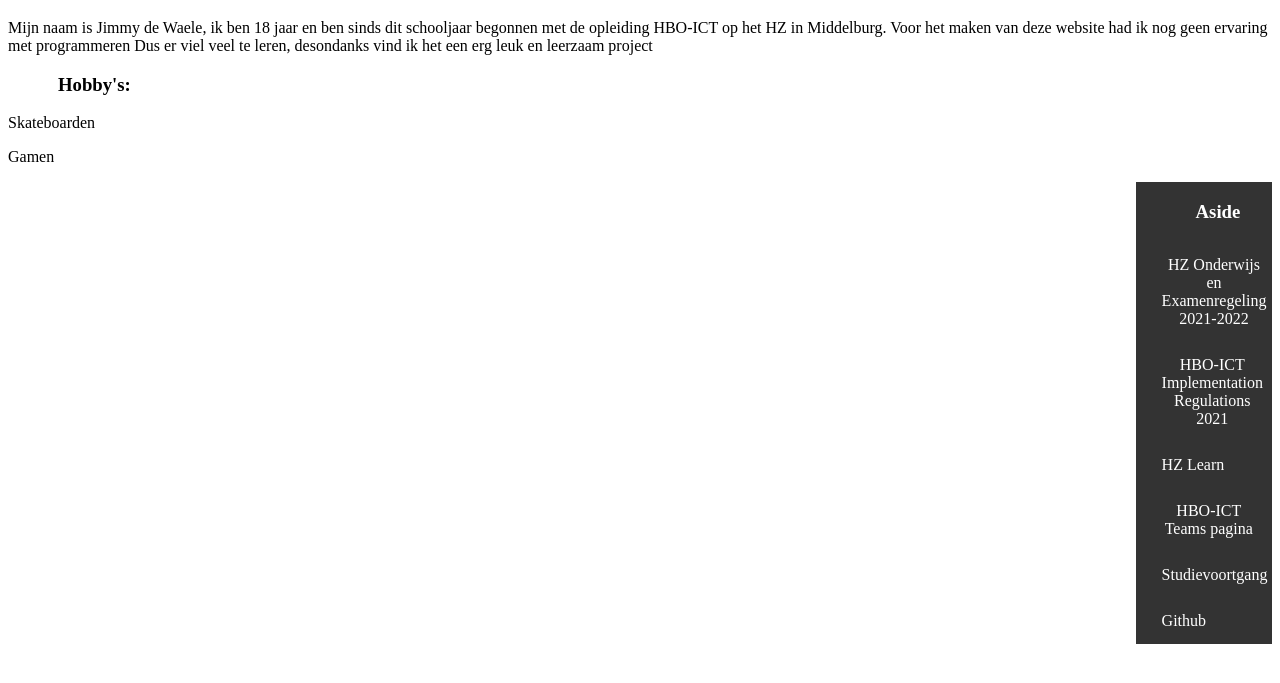
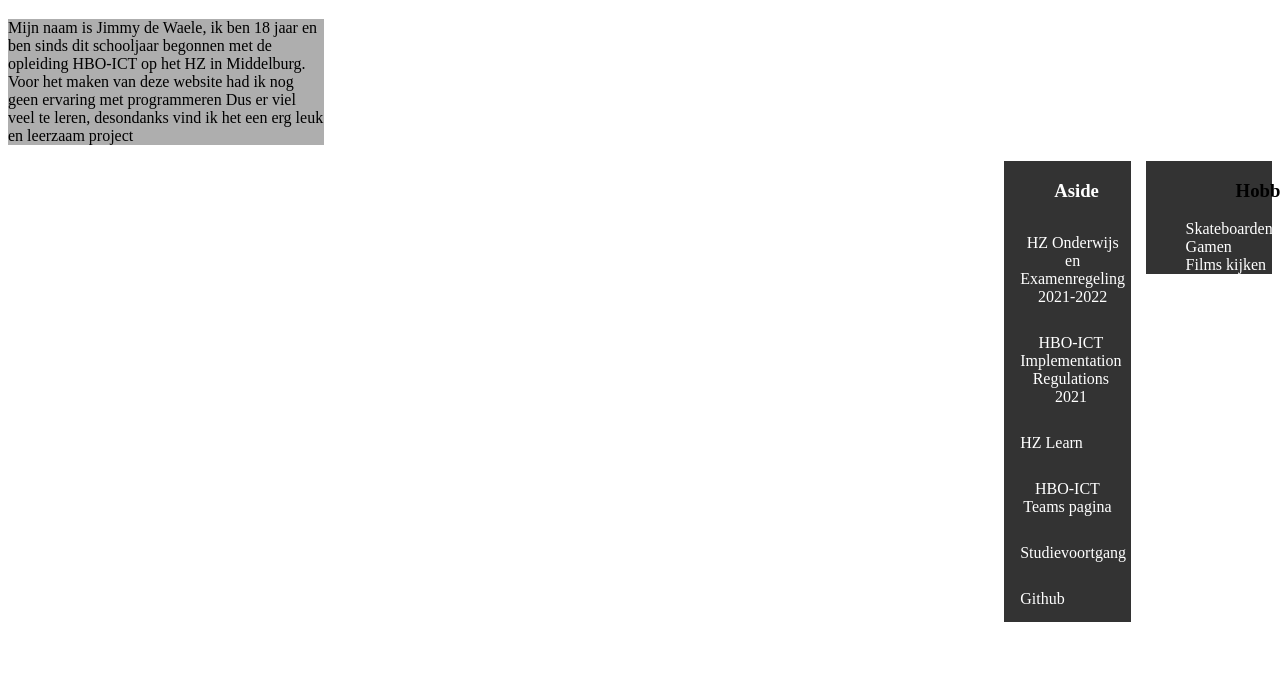
Before and after one commit to JimmydeWaele/JimmydeWaele, a plain HTML site: page profile.html in a window 1280 px wide. Shown: the part 115-798 px from the top of the page. Drawn offline with Linux system fonts and the light colour scheme.

Commit message:
08/09/2021

```diff
--- a/profile.html
+++ b/profile.html
@@ -50,11 +50,37 @@
 
 <main>
   <article>
-<p>Mijn naam is Jimmy de Waele, ik ben 18 jaar en ben sinds dit schooljaar begonnen met de opleiding HBO-ICT op het HZ in Middelburg. Voor het maken van deze website had ik nog geen ervaring met programmeren Dus er viel veel te leren, desondanks vind ik het een erg leuk en leerzaam project</p>
-<h3>Hobby's:</h3>
-<p>Skateboarden</li>
-<p>Gamen</li>
+    <style>
+      p{
+        width:25%;
+        background-color:rgba(51, 51, 51, 0.397);
+      }
+
+
+    </style>
+<p>Mijn naam is Jimmy de Waele, ik ben 18 jaar en ben sinds dit schooljaar begonnen met de opleiding HBO-ICT op het HZ in Middelburg.
+Voor het maken van deze website had ik nog geen ervaring met programmeren Dus er viel veel te leren, desondanks vind ik het een erg leuk en leerzaam project</p>
 </article>
+<article>
+    <style>
+      p{
+        width:25%;
+        background-color:rgba(51, 51, 51, 0.397);
+      }
+    </style>  </aside>
+  <aside><ol><h3>Hobby's</h3>
+  <style>
+      li{
+        list-style-type: disc;
+      }
+    </style>
+  <li>Skateboarden</li>
+  <li>Gamen</li>
+  <li>Films kijken</li>
+  </ol>
+</aside>
+</article>
+
 
 <aside>
   <style>
@@ -63,15 +89,13 @@
       position:sticky;
       overflow:hidden;
       list-style-type: none;
-      text-align: left;
+      text-align: center;
     }
     aside{
       width:10%;
-      padding-left:10px;
-      padding-right: 50px
-      margin-left : 15px;
-      float:right ;
-      background-color : #333;
+      margin-left: 15px;
+      float:right;
+      background-color: #333;
     }
     h3{
       padding-left:50px
```
Also changed, not shown: faq.html (+5 -7 lines), index.html (+4 -4 lines).
